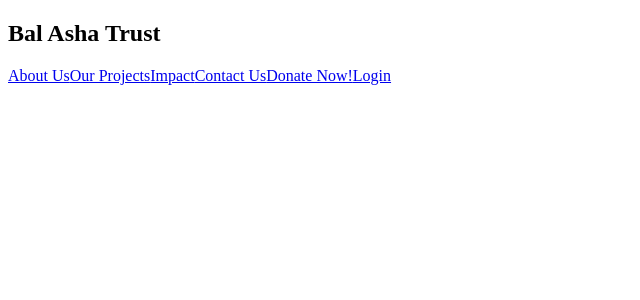
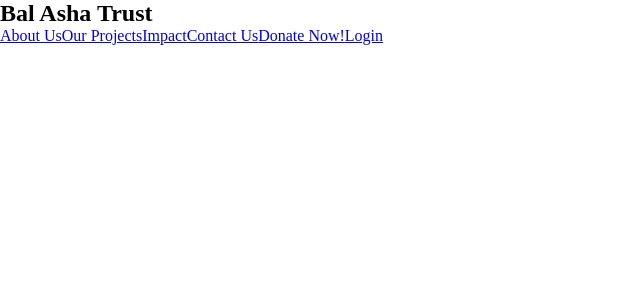
Before and after one commit to piyushksharmaa/Bal_Asha_Trust_App, a React (Create React App) app in the folder frontend/: page / in a window 1280 px wide. Shown: the top 300 px of the page, without its empty margins (0-640 px from the left). Built offline with nearby package versions, Linux system fonts and the light colour scheme.

Commit message:
Adding styles to app

```diff
--- a/frontend/src/App.js
+++ b/frontend/src/App.js
@@ -2,6 +2,7 @@
 import Header from "./components/Header";
 import Home from "./components/Home";
 import Footer from "./components/Footer";
+import "./styles/Header.scss";
 function App() {
   return (
     <div className="App">
--- /dev/null
+++ b/frontend/src/styles/Header.scss
@@ -0,0 +1,6 @@
+* {
+  margin: 0;
+  padding: 0;
+  box-sizing: border-box;
+  background-color: white;
+}
```
